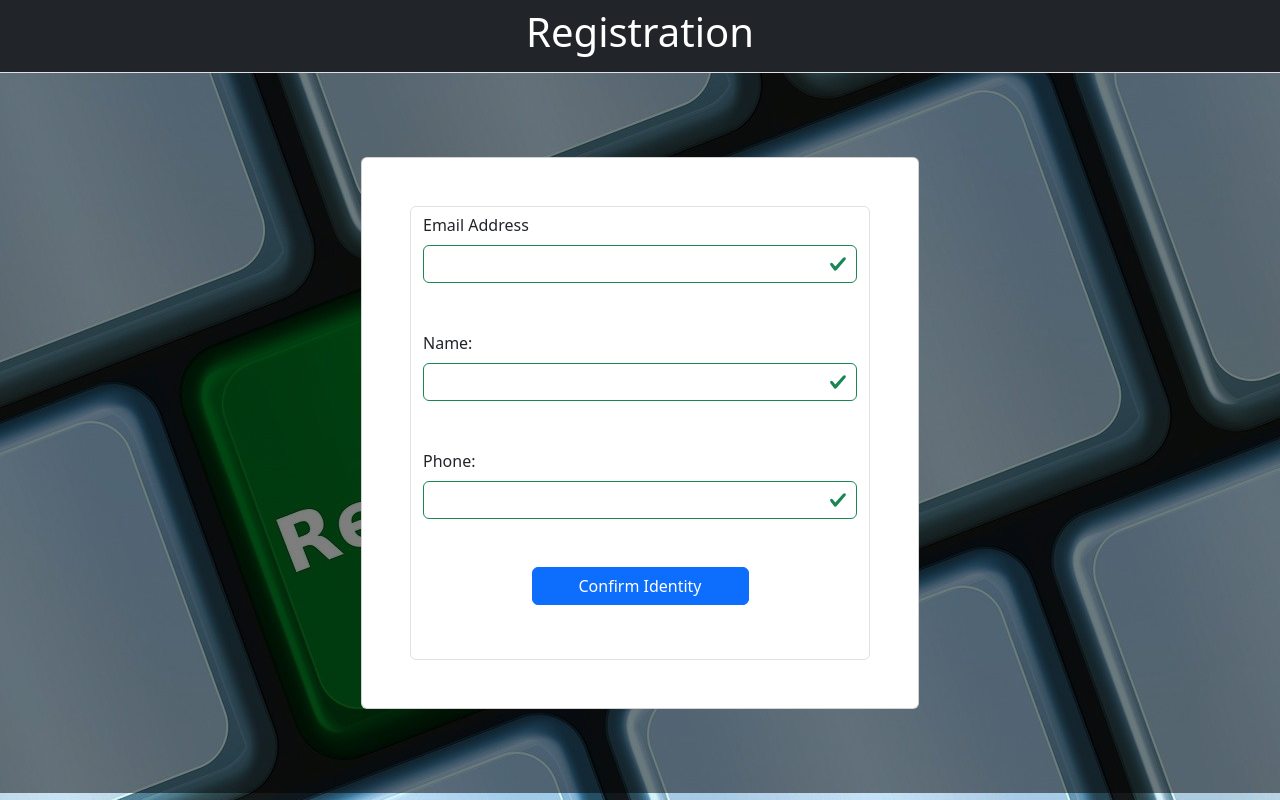
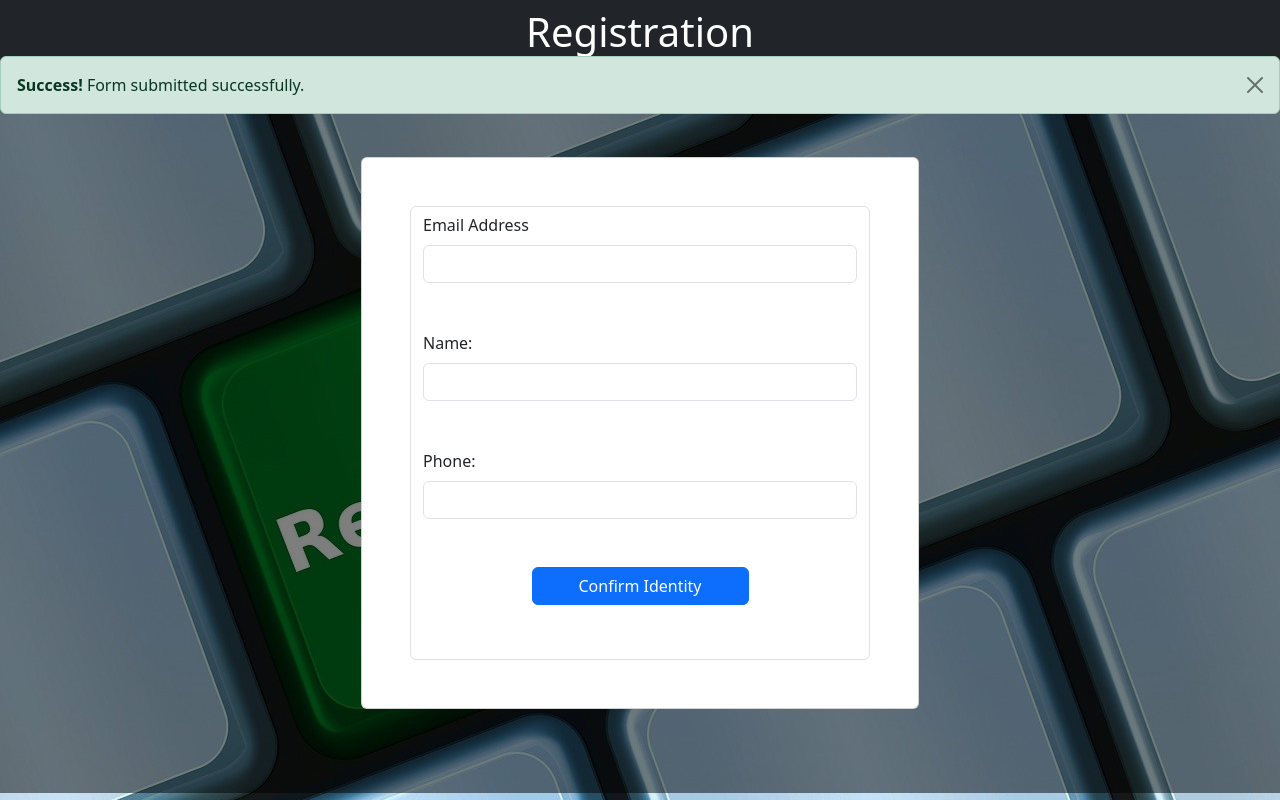
Before and after one commit to CaioCroccia22/RegistrationPageBootStrap, a plain HTML site: page index.html in a window 1280 px wide. Both pictures are taken after typing "name@example.com", "Sample", "Sample" into the empty fields and a click on the button "Confirm Identity". Drawn offline with nearby package versions, Linux system fonts and the light colour scheme.

Commit message:
feat: validation alert display

```diff
--- a/index.html
+++ b/index.html
@@ -21,6 +21,8 @@
                 <p class="h1 text-white">Registration</p>
             </div>
          </nav>
+         <!-- Alerta de validação -->
+         <div class="alert-container position-absolute w-100" style="top: 56px; z-index: 10;"></div>
           <!-- Formulário -->
          <div class="container d-flex justify-content-center align-items-center" style="min-height: 90vh;" >
             <!-- Cartão adicionado para destacar o formulário -->
--- a/script.js
+++ b/script.js
@@ -21,26 +21,34 @@ $(document).ready(function(){
                 required: "Please, enter with your e-mail"
             }
         },
-        errorClass: 'is-invalid',
-        validClass: 'is-valid',
-        errorElement: 'div',
+        errorClass: "is-invalid", //Classe BootStrap para campos invalidos
+        validClass: "is-valid", //Classe BootStrap para campos validos
+        errorElement: "div", //Exibe Mensagem de erro na div abaixo do campo
         highlight: function(e){
-            $(e).addClass('is-invalid').removeClass('is-valid');
+            $(e).addClass("is-invalid").removeClass("is-valid"); //Adiciona a classe de erro
         },
         unhighlight: function(e){
-            $(e).addClass('is-valid').removeClass('is-invalid');
+            $(e).addClass("is-valid").removeClass("is-invalid"); //Remove classe de erro
         },
-        errorPlacement: function( error, e) {
+        errorPlacement: function(error, e) {
             error.addClass("invalid-feedback");
             error.insertAfter(e)
         },
         submitHandler: function (form) {
-            alert("Congratulations");
+            $('.alert-container').html(`
+                <div class="alert alert-success alert-dismissible fade show" role="alert">
+                    <strong>Success!</strong> Form submitted successfully.
+                    <button type="button" class="btn-close" data-bs-dismiss="alert" aria-label="Close"></button>
+                </div>
+            `);
             form.reset();
-            $('is-valid')
+            $(".is-valid").removeClass("is-valid");
         },
         invalidHandler: function (event, validator) {
-            alert("Error, please enter with all fields");
+            $('.alert-container').html(`<div class="alert alert-danger alert-dismissible fade show" role="alert">
+                <strong>Error!</strong> Please complete all required fields.
+                <button type="button" class="btn-close" data-bs-dismiss="alert" aria-label="Close"></button>
+            </div>`); //Chama a classe alert-container e exibe o alert estilizado do css
         }
     })
 })
```
